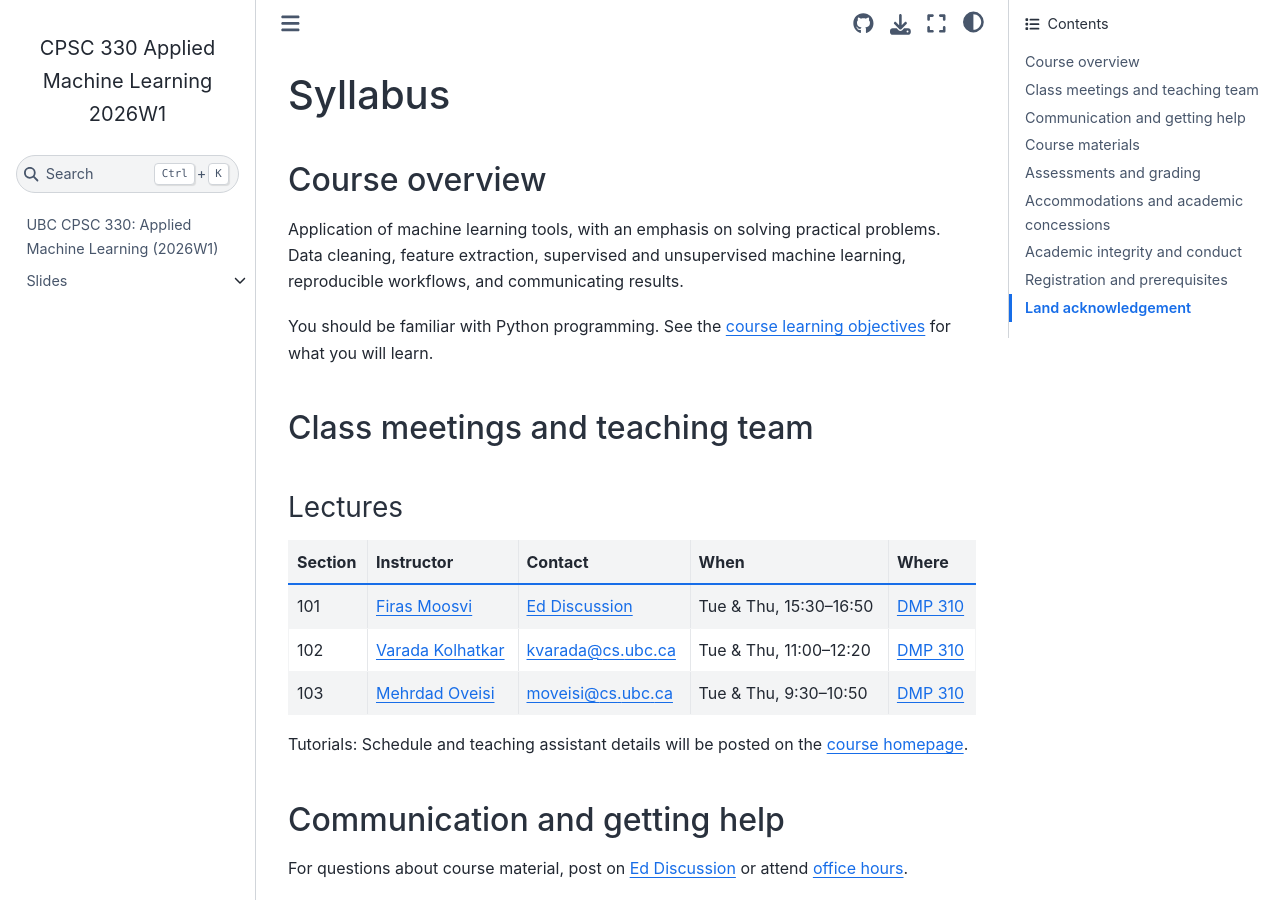
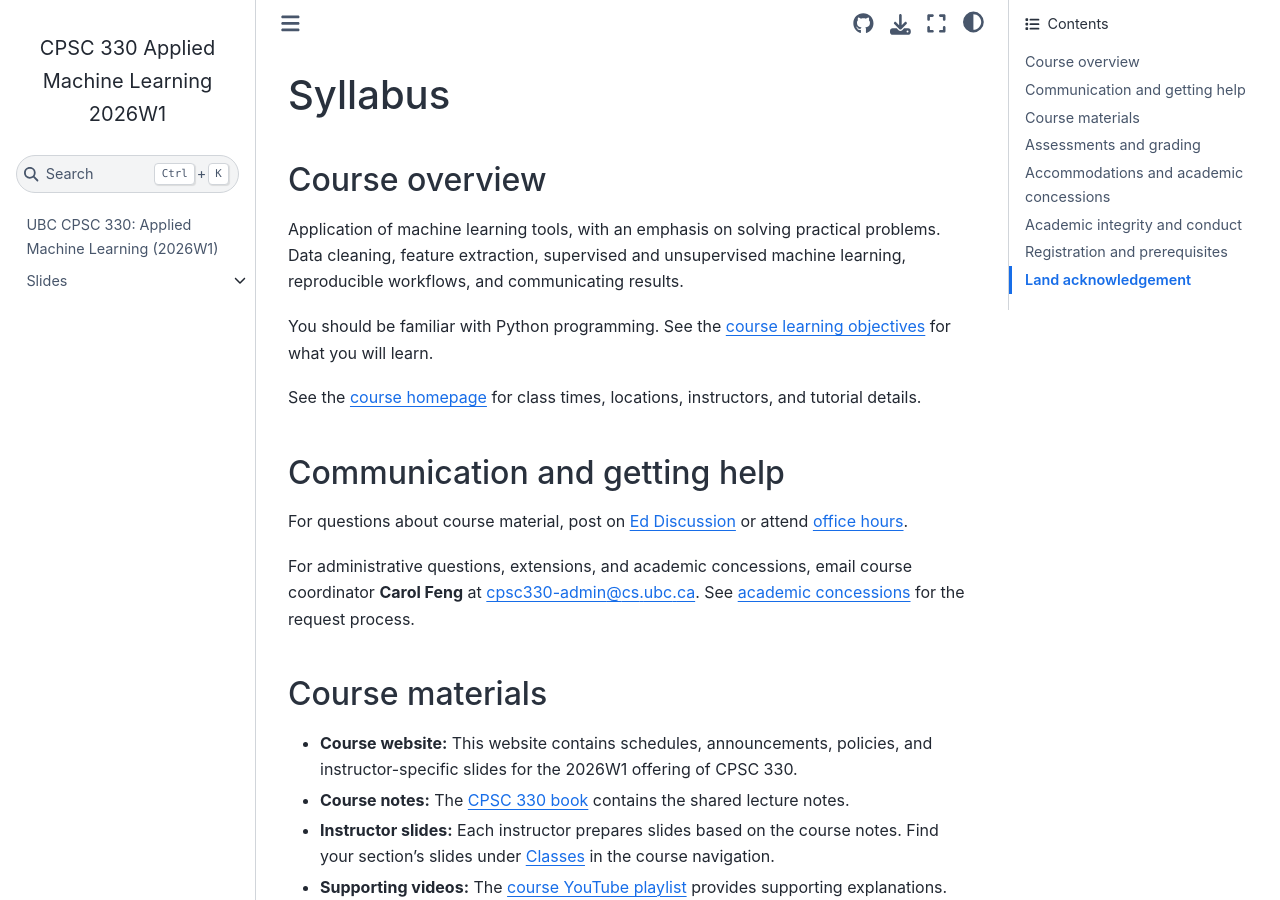
Before and after one commit to UBC-CS/cpsc330-2026W1, a Jupyter Book: the page built from syllabus.md, in a window 1280 px wide and 900 px high. Built offline with Jupyter Book 1.0.4 settings and Sphinx 7.4.7 and the Sphinx Book theme 1.1.4, drawn with Linux system fonts in a browser that asks for light colours; pages that are not in the unit, such as notebooks, are missing from menus; comment, search, counter and statistics services are not loaded.

Commit message:
removing duplicate info

```diff
--- a/syllabus.md
+++ b/syllabus.md
@@ -6,17 +6,7 @@ Application of machine learning tools, with an emphasis on solving practical pro
 
 You should be familiar with Python programming. See the [course learning objectives](https://ubc-cs.github.io/cpsc330-book/learning-objectives.html) for what you will learn.
 
-## Class meetings and teaching team
-
-### Lectures
-
-| Section | Instructor                                                    | Contact                                           | When                   | Where                                                        |
-|---------|---------------------------------------------------------------|---------------------------------------------------|------------------------|--------------------------------------------------------------|
-| 101     | [Firas Moosvi](https://firas.moosvi.com/)                     | [Ed Discussion](https://canvas.ubc.ca/courses/190981/external_tools/69381?display=borderless) | Tue & Thu, 15:30–16:50 | [DMP 310](https://learningspaces.ubc.ca/classrooms/dmp-310/) |
-| 102     | [Varada Kolhatkar](https://kvarada.github.io/)                | [kvarada@cs.ubc.ca](mailto:kvarada@cs.ubc.ca)     | Tue & Thu, 11:00–12:20 | [DMP 310](https://learningspaces.ubc.ca/classrooms/dmp-310/) |
-| 103     | [Mehrdad Oveisi](https://www.cs.ubc.ca/people/mehrdad-oveisi) | [moveisi@cs.ubc.ca](mailto:moveisi@cs.ubc.ca)     | Tue & Thu, 9:30–10:50  | [DMP 310](https://learningspaces.ubc.ca/classrooms/dmp-310/) |
-
-Tutorials: Schedule and teaching assistant details will be posted on the [course homepage](README.md).
+See the [course homepage](README.md) for class times, locations, instructors, and tutorial details.
 
 ## Communication and getting help
 
```
